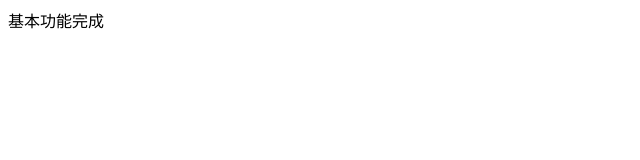
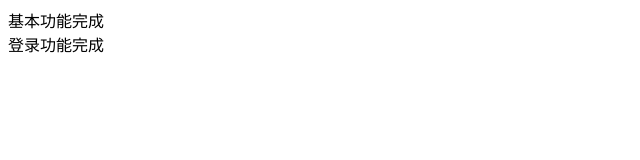
Before and after one commit to Bomberman1/myFristRepositoory, a plain HTML site: page index.html in a window 1280 px wide. Shown: the whole page, without its empty margins (0-640 px from the left). Drawn offline with Linux system fonts and the light colour scheme.

Commit message:
登录完成-王贵

```diff
--- a/index.html
+++ b/index.html
@@ -10,5 +10,6 @@
 </body>
 </html>
     <div>基本功能完成</div>
+    <div>登录功能完成</div>
 </body>
 </html>
```
